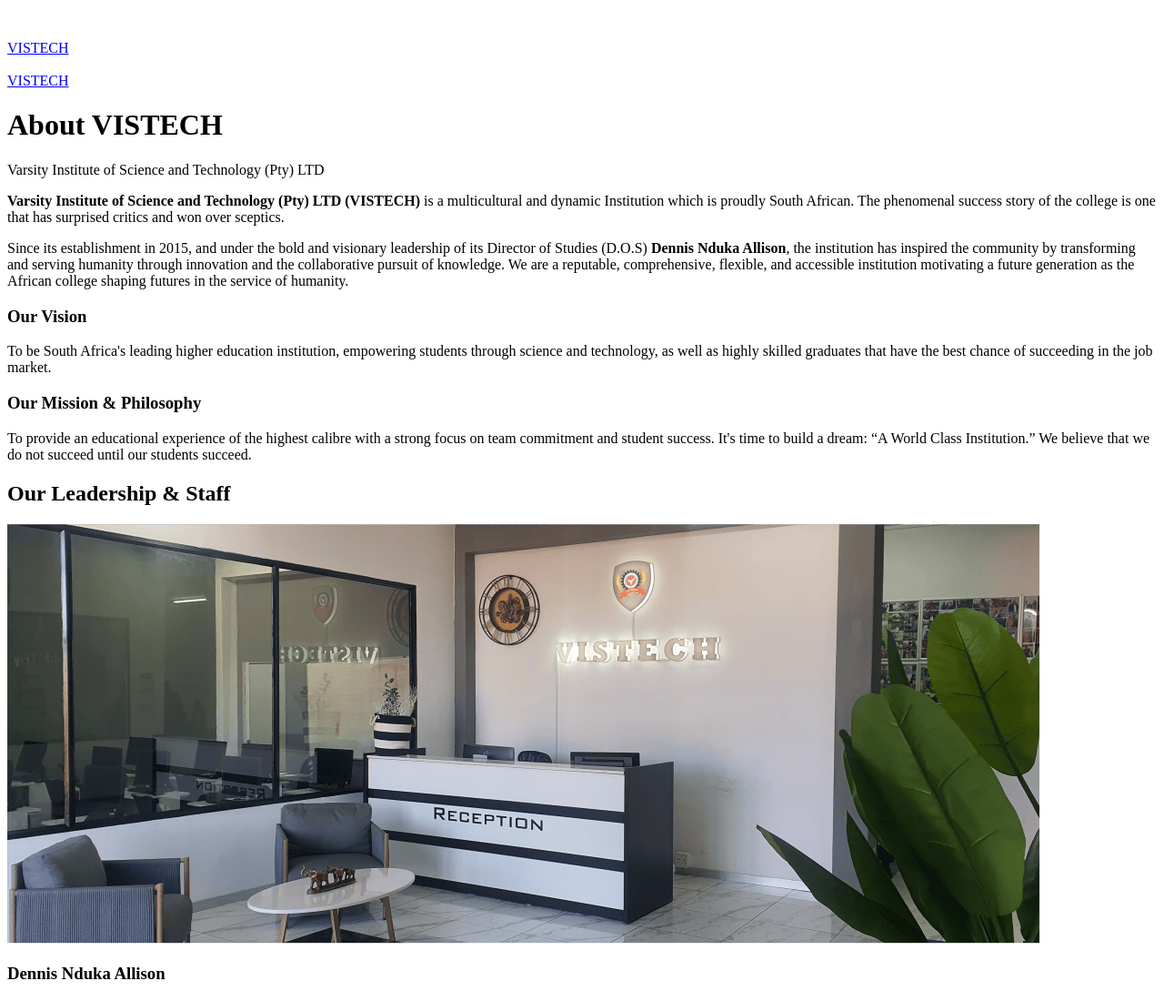
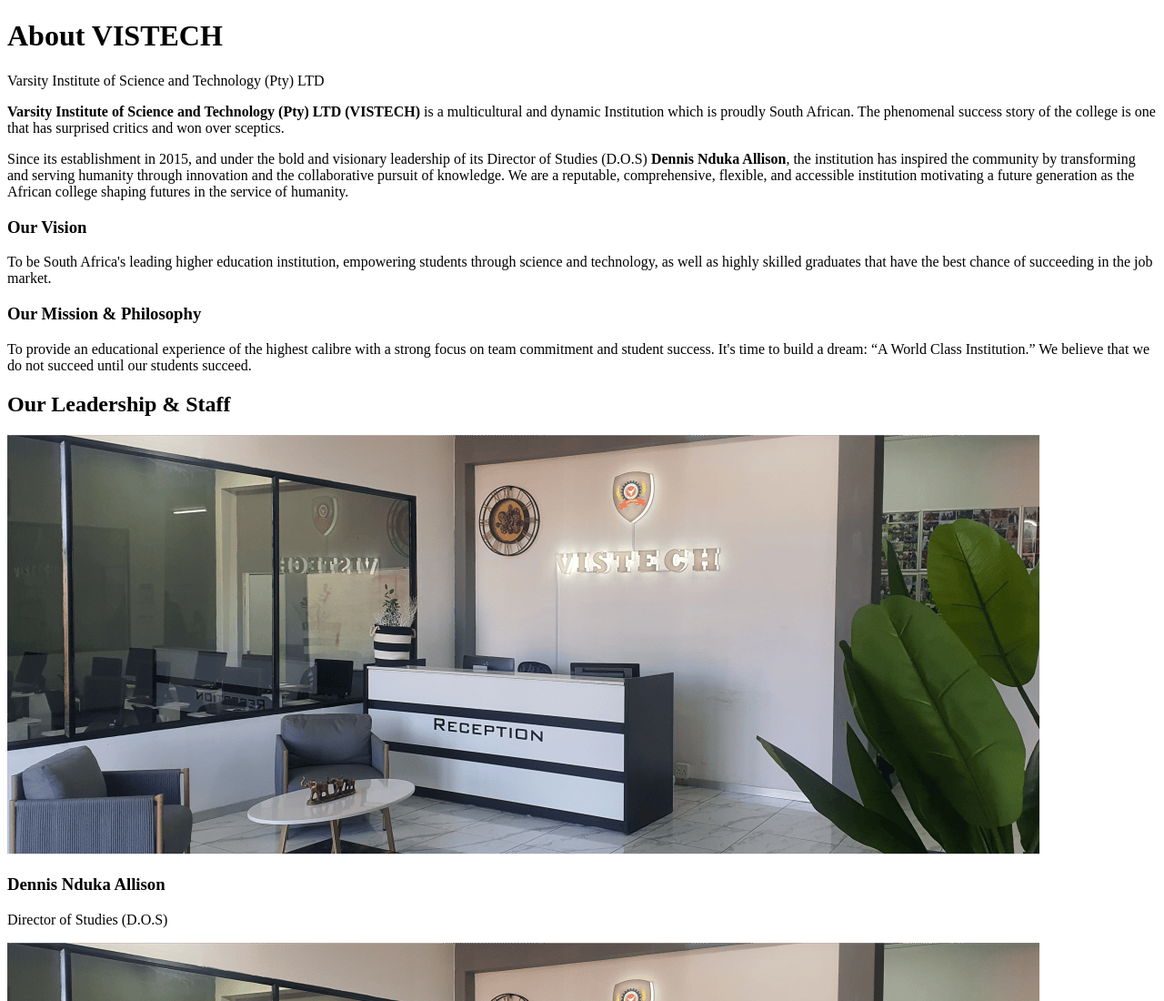
Before and after one commit to Junior410650/Telly-tubbies, a plain HTML site: page index.html in a window 1280 px wide. Shown: the top 1100 px of the page at 91% size. Drawn offline with Linux system fonts and the light colour scheme; files whose address does not match are found by name.

Commit message:
Update index.html

```diff
--- a/index.html
+++ b/index.html
@@ -3,20 +3,10 @@
 <head>
     <meta charset="UTF-8">
     <meta name="viewport" content="width=device-width, initial-scale=1.0">
-    <title>Vistech - Digitalizing Manual Teaching</title>
+    <title>Vistech About </title>
 
 
 <body>
-
-    <!-- Header & Navigation -->
-    <header>
-        <div class="nav-container">
-           <br><br>
-			<a href="#" class="logo">VISTECH</a></br><br>
-			<a href="#" class="logo">VISTECH</a>
-
-        </div>
-    </header>
 
     <!-- Page Banner -->
     <div class="page-banner">
```
